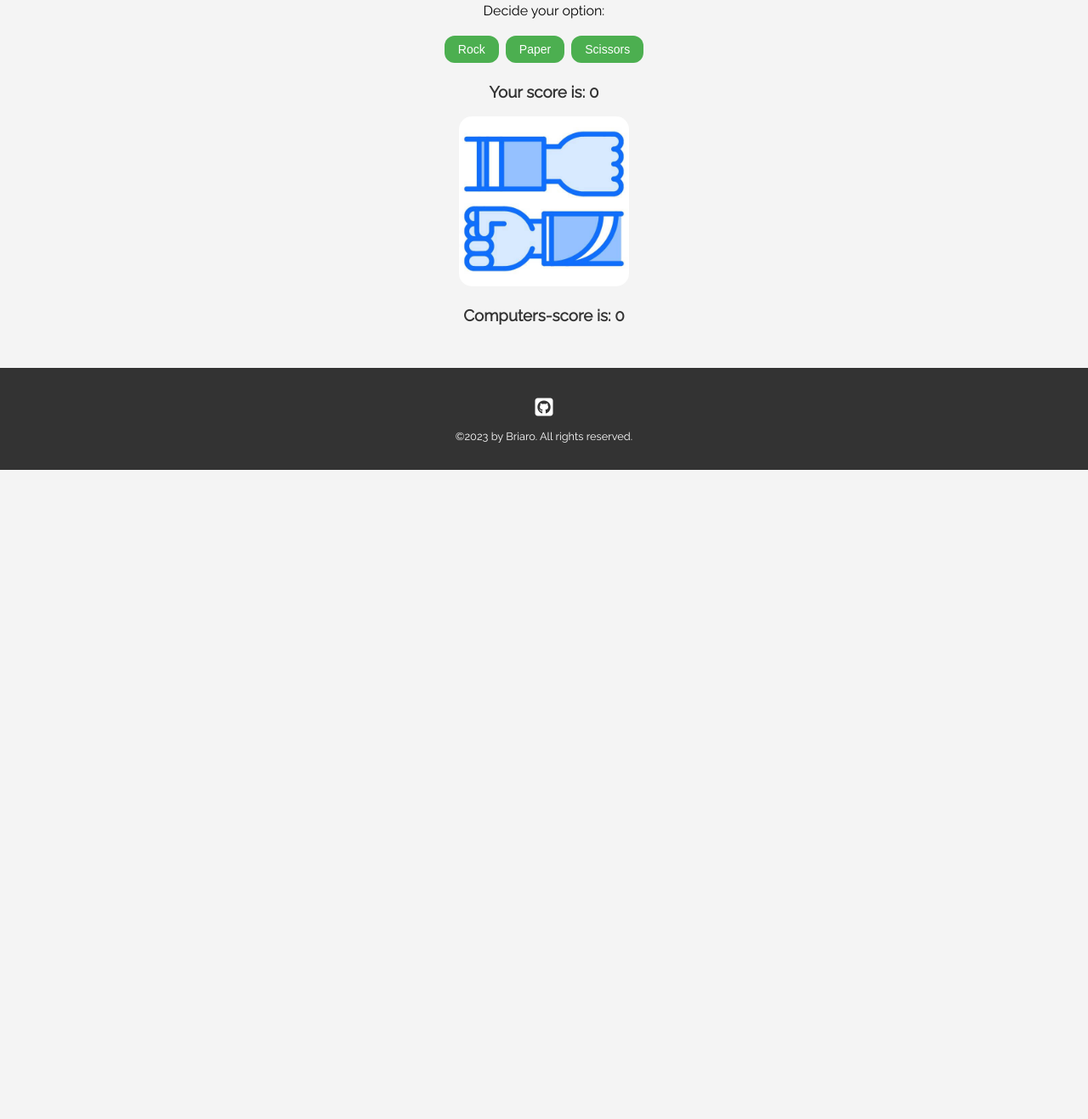
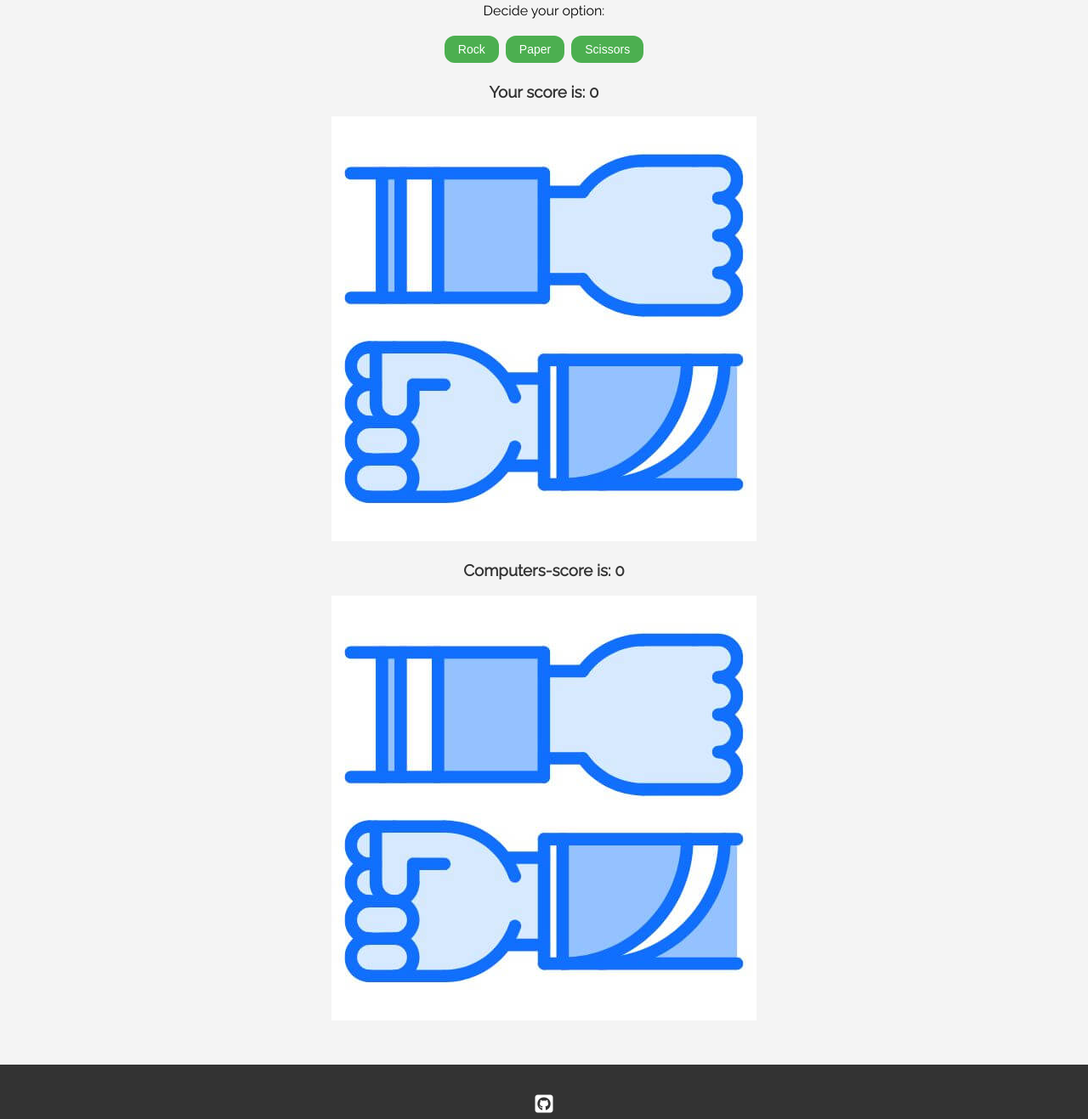
Before and after one commit to Bryaro/Portfolio-2-CodeInstitute, a plain HTML site: page index.html in a window 1280 px wide. Shown: the part 146-1463 px from the top of the page at 85% size. Before the commit the page ends 800 px from the top, so only its background shows below. Drawn offline with Linux system fonts and the light colour scheme.

Commit message:
add img element. add some variables to script.js

```diff
--- a/index.html
+++ b/index.html
@@ -21,10 +21,11 @@
         </div>
         <div class="player">
             <h3 class="scores">Your score is: <span id="player-score">0</span></h3>
-            <img class="hands-image" src="assets/images/RockScissorsPaper.jpg" alt="Rock-Scissors-Paper">
+            <img class="player-image" src="assets/images/RockScissorsPaper.jpg" alt="Rock-Scissors-Paper">
         </div>
         <div class="computer-player">
             <h3 class="scores">Computers-score is: <span id="computer-score">0</span></h3>
+            <img class="computer-image" src="assets/images/RockScissorsPaper.jpg" alt="Rock-Scissors-Paper">
         </div>
     </section>
 
```
Also changed, not shown: 1 other file.
